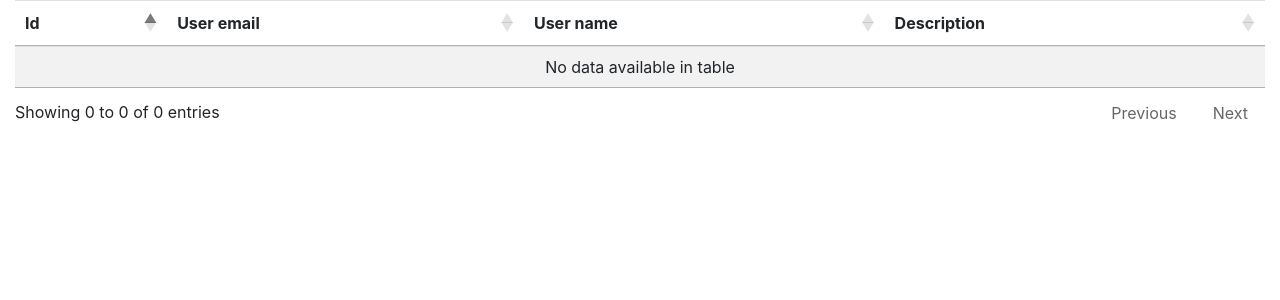
After one commit to programmador/notesman, a PHP site: template views/task/index.twig in a window 1280 px wide. The commit adds this page. Shown: the top 300 px of the page. Run offline with PHP 8.4, Linux system fonts and the light colour scheme; the template is opened without the code that fills it, so the values that code supplies are empty; some libraries are stand-ins or nearby versions.

Commit message:
Implemented a task list with sorting option

```diff
--- a/app/Controllers/TaskController.php
+++ b/app/Controllers/TaskController.php
@@ -9,7 +9,8 @@ class TaskController extends AbstractController
 
     public function index()
     {
-        $this->renderRaw("Hello from controller!");
+        $tasks = Task::with('user')->get();
+        $this->renderTemplate("task/index", compact('tasks'));
     }
 
     public function create()
--- /dev/null
+++ b/views/task/index.twig
@@ -0,0 +1,48 @@
+{% extends "layout.twig" %}
+
+{% block title %}Task list{% endblock %}
+
+{% block head %}
+    {{ parent() }}
+    <link rel="stylesheet" type="text/css" href="https://cdn.datatables.net/v/bs4/dt-1.10.18/datatables.min.css"/>
+{% endblock %}
+
+{% block scripts %}
+    {{ parent() }}
+    <script type="text/javascript" src="https://cdn.datatables.net/v/bs4/dt-1.10.18/datatables.min.js"></script>
+    <script type="text/javascript">
+        $(document).ready(function() {
+            $('#task-list').DataTable({
+                    "pageLength": 3,
+                    "lengthChange": false,
+                    "searching": false
+            });
+        });
+    </script>
+{% endblock %}
+
+{% block content %}
+
+<table id="task-list" class="table table-striped">
+    <thead>
+        <tr>
+            <th>Id</th>
+            <th>User email</th>
+            <th>User name</th>
+            <th>Description</th>
+        </tr>
+    </thead>
+    <tbody>
+        {% for task in tasks %}
+            {# @TODO: for administrator the tasks should be links #}
+            <tr>
+                <td>{{ task.id }}</td>
+                <td>{{ task.user.email }}</td>
+                <td>{{ task.user.name }}</td>
+                <td>{{ task.description }}</td>
+            </tr>
+        {% endfor %}
+    </tbody>
+</table>
+
+{% endblock %}
```
Also changed, not shown: bootstrap/router.php (+8 -1 lines).
